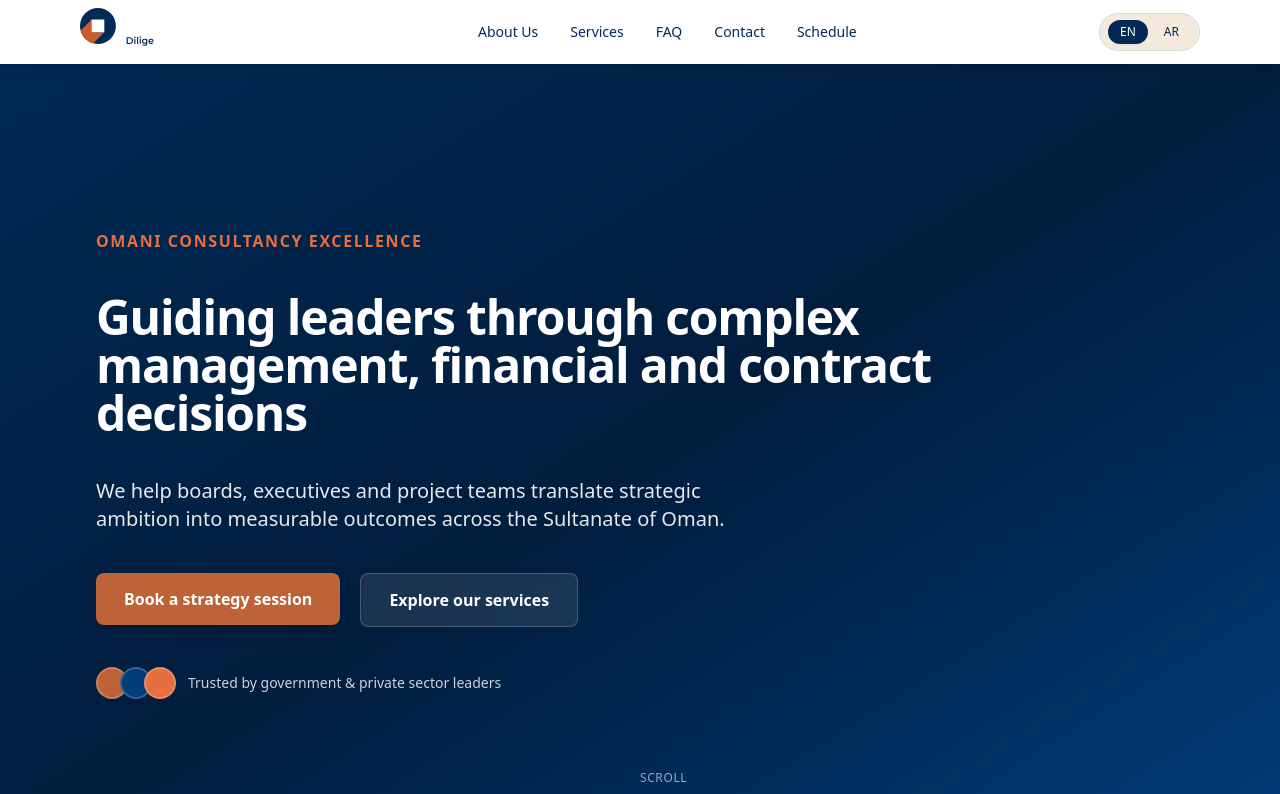
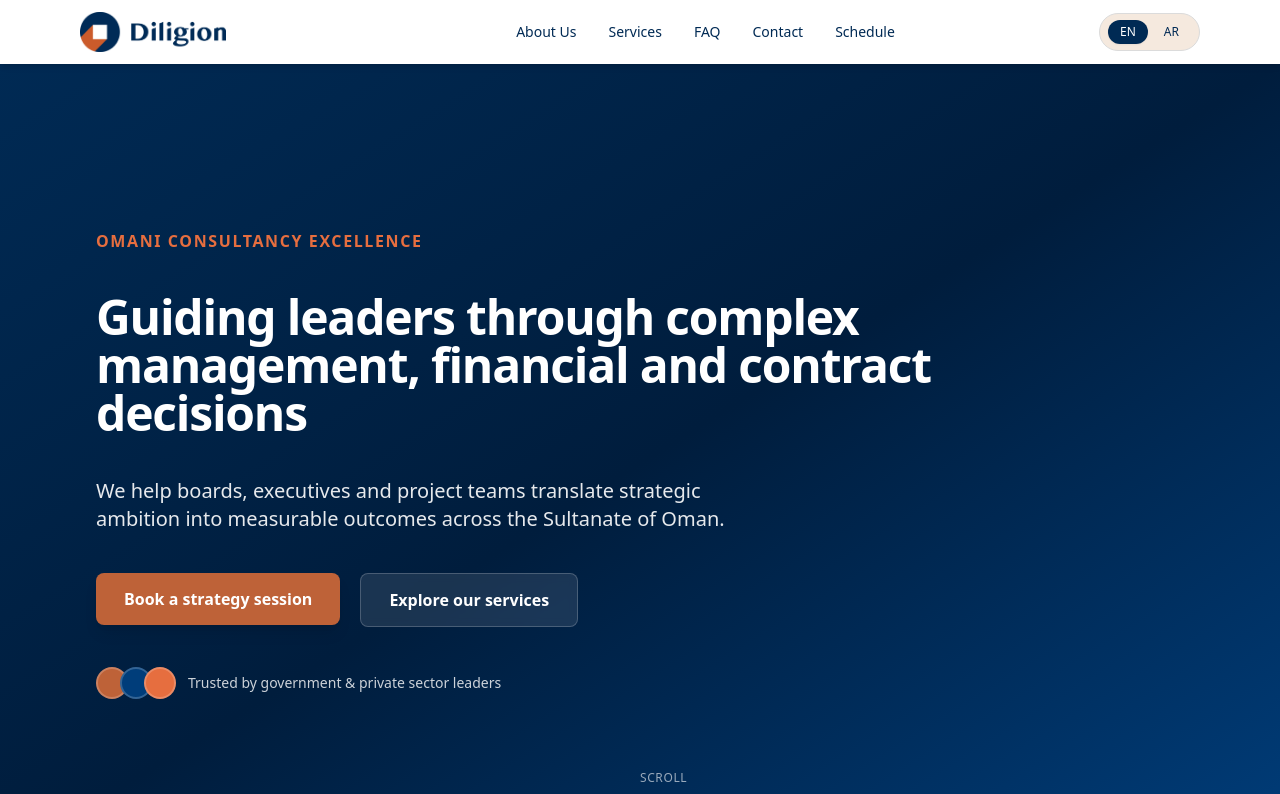
Before and after one commit to AhmedRaisi/Diligion, a Next.js app: page /en in a window 1280 px wide. Shown: the top 794 px of the page. Built offline with nearby package versions, Linux system fonts and the light colour scheme.

Commit message:
LOGO FIX BOY

```diff
--- a/components/Logo.tsx
+++ b/components/Logo.tsx
@@ -15,6 +15,7 @@
       style={style}
       role="img"
       aria-label="Diligion Logo"
+      preserveAspectRatio="xMinYMid meet"
     >
       <defs>
         <style>
--- a/components/layout/Header.tsx
+++ b/components/layout/Header.tsx
@@ -3,7 +3,7 @@
 import { useState, useEffect } from 'react'
 import { useTranslations, useLocale } from 'next-intl'
 import { Link, usePathname, useRouter } from '@/lib/i18n/routing'
-import Logo from '@/components/Logo'
+import Image from 'next/image'
 
 function useScrolled(th = 8) {
   const [s, setS] = useState(false)
@@ -43,11 +43,16 @@
     >
       <nav className="container h-16 flex items-center justify-between overflow-visible" dir="ltr">
         {/* Logo */}
-        <Link href="/" className="flex items-center shrink-0 pr-6 overflow-visible">
-          <Logo
-            variant="dark"
-            className="h-10 md:h-12"
-          />
+        <Link href="/" className="flex items-center shrink-0 mr-8">
+          <div className="relative h-10 w-[200px]">
+            <Image
+              src="/assets/logo/Short 1.png"
+              alt="Diligion"
+              fill
+              className="object-contain object-left"
+              priority
+            />
+          </div>
         </Link>
 
         {/* Desktop Navigation */}
```
Also changed, not shown: public/assets/logo/Short 1.png (added).
